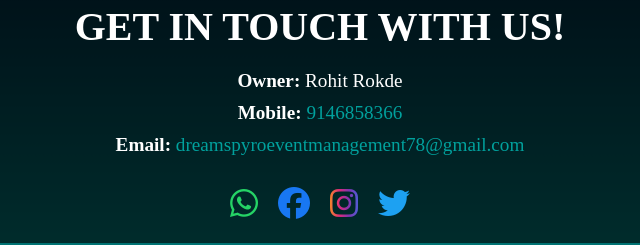
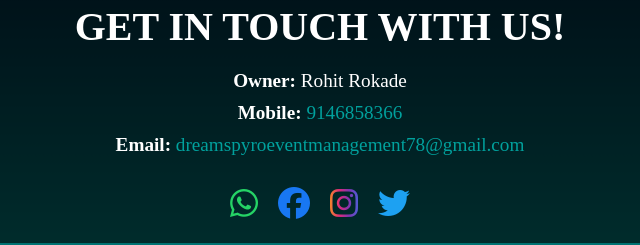
Before and after one commit to Sau694/tk, a plain HTML site: page index.html in a window 1280 px wide. Shown: the part 3470-3715 px from the top of the page, 320-960 px from the left. Drawn offline with Linux system fonts and the light colour scheme; a web font is replaced by a local one.

Commit message:
Update index.html

```diff
--- a/index.html
+++ b/index.html
@@ -134,7 +134,7 @@
         <div class="contact_container">
           <h2 class="contact_title">Get in Touch with Us!</h2>
           <p class="contact_info">
-            <span><strong>Owner:</strong> Rohit Rokde</span>
+            <span><strong>Owner:</strong> Rohit Rokade</span>
             <span><strong>Mobile:</strong> <a href="tel:+9146858366">9146858366</a></span>
             <span><strong>Email:</strong> <a href="mailto:dreamspyroeventmanagement78@gmail.com">dreamspyroeventmanagement78@gmail.com</a></span>
           </p>
```
